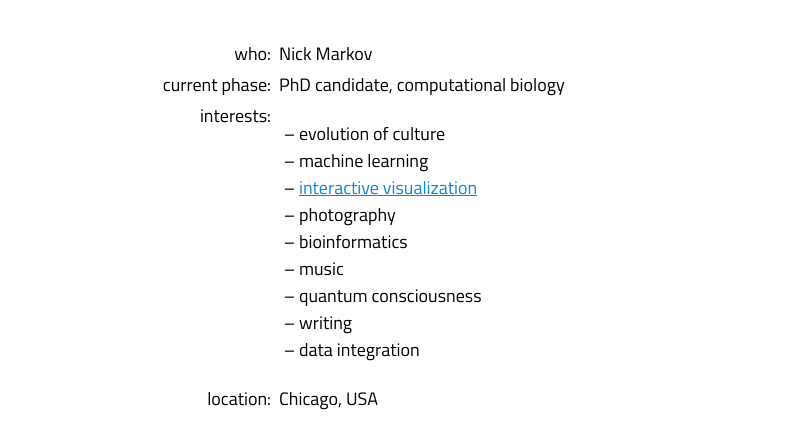
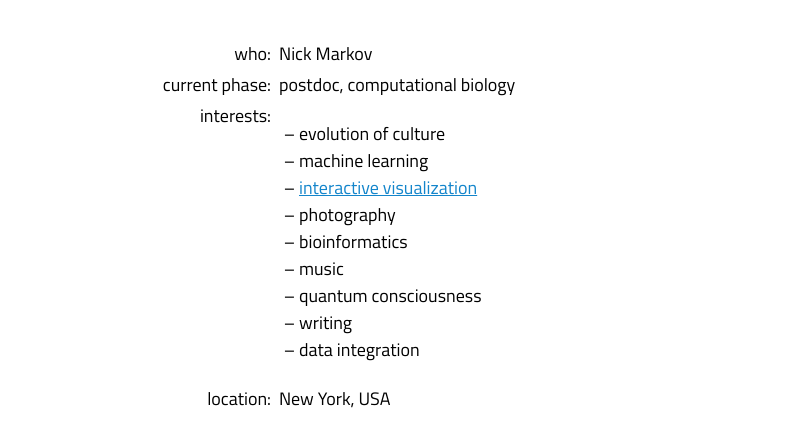
Before and after one commit to mxposed/mxposed.github.io, a plain HTML site: page index.html in a window 1280 px wide. Shown: the top 421 px of the page, without its empty margins (19-823 px from the left). Drawn offline with Linux system fonts and the light colour scheme.

Commit message:
New phase

```diff
--- a/index.html
+++ b/index.html
@@ -28,7 +28,7 @@
 <body>
 <dl>
     <dt>who:</dt><dd>Nick Markov</dd>
-    <dt>current phase:</dt><dd>PhD candidate, computational biology</dd>
+    <dt>current phase:</dt><dd>postdoc, computational biology</dd>
     <dt>interests:</dt><dd><ul id="interests">
         <li>bioinformatics</li>
         <li>data integration</li>
@@ -40,7 +40,7 @@
         <li>photography</li>
         <li>writing</li>
     </ul></dd>
-    <dt>location:</dt><dd>Chicago, USA</dd>
+    <dt>location:</dt><dd>New York, USA</dd>
     <dt>additional info:</dt><dd><ul>
         <li><a href="https://github.com/mxposed/cv/raw/refs/heads/main/cv.pdf">CV</a>, <a href="https://github.com/mxposed/cv/raw/refs/heads/main/resume.pdf">resume</a></li>
         <li><a href="https://www.linkedin.com/in/nikolaimarkov/">linkedin</a></li>
```
